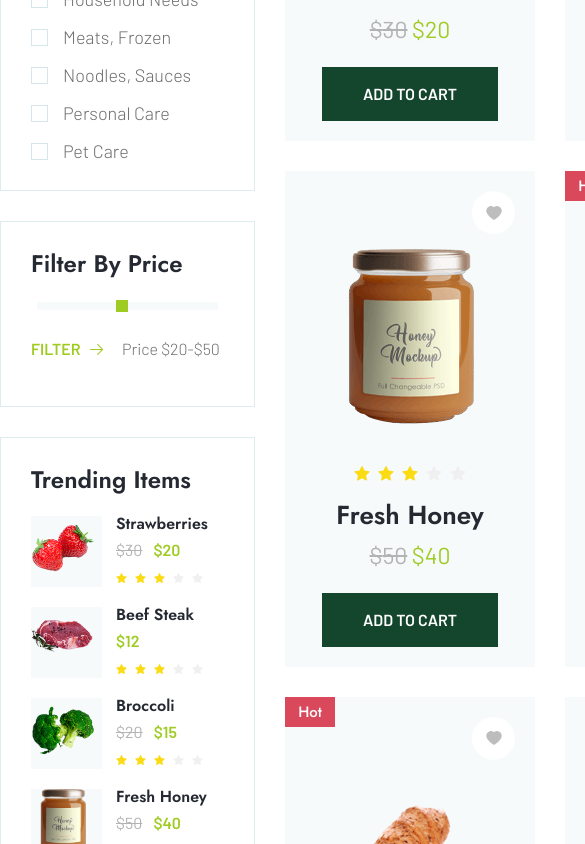
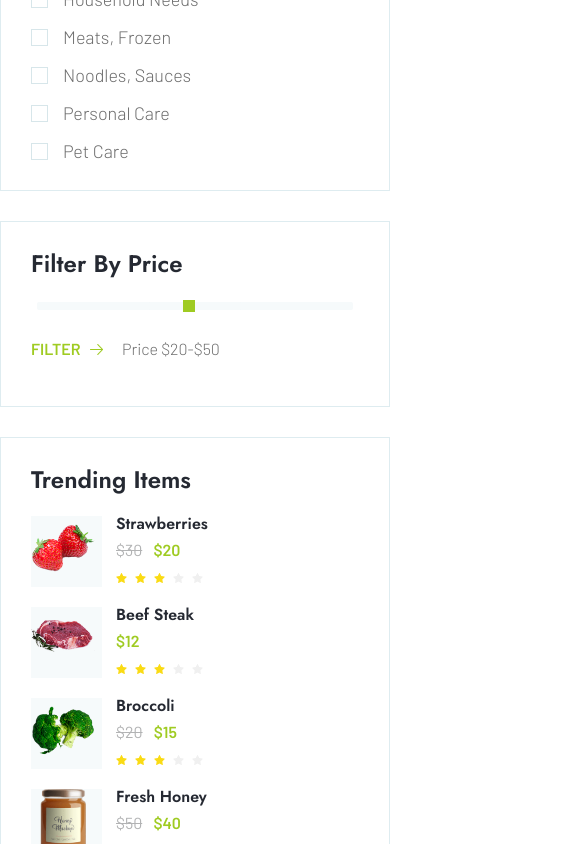
Before and after one commit to ilya-ozerov/groxi, a React (Create React App) app: page /shop in a window 390 px wide. Shown: the part 1009-1853 px from the top of the page, 585 px wide, since content can reach past the window. Built offline with nearby package versions, Linux system fonts and the light colour scheme.

Commit message:
Added adaptive styles of <ShopPage>

```diff
--- a/src/сomponents/pages/ShopPage/ShopSection/ShopSection.scss
+++ b/src/сomponents/pages/ShopPage/ShopSection/ShopSection.scss
@@ -8,6 +8,12 @@
         gap: 30px;
 
         align-items: start;
+
+        @media (max-width: 767px) {
+            display: flex;
+            flex-direction: column;
+            align-items: stretch;
+        }
     }
 
     // shop
@@ -16,6 +22,12 @@
         grid-template-columns: 1fr;
         grid-template-rows: 45px 1fr;
         gap: 40px;
+        @media (max-width: 767px) {
+            display: flex;
+            flex-direction: column;
+
+            gap: 30px;
+        }
     }
 
     &__settings {
@@ -24,6 +36,12 @@
         grid-template-rows: 1fr;
         grid-template-areas: "view view sorting";
         gap: 30px;
+
+        @media (max-width: 767px) {
+            display: flex;
+            flex-direction: column-reverse;
+            gap: 20px;
+        }
     }
     &__view {
         grid-area: view;
@@ -81,8 +99,19 @@
         gap: 30px;
         grid-template-columns: repeat(3, minmax(250px, 1fr));
         grid-auto-rows: 1fr;
+
+        @media (max-width: 1125px) {
+            grid-template-columns: repeat(2, minmax(250px, 1fr));
+        }
+
+        @media (max-width: 767px) {
+            grid-template-columns: repeat(1, minmax(250px, 1fr));
+        }
     }
     &__paginator {
         justify-self: end;
+        @media (max-width: 767px) {
+            justify-self: center;
+        }
     }
 }
```
